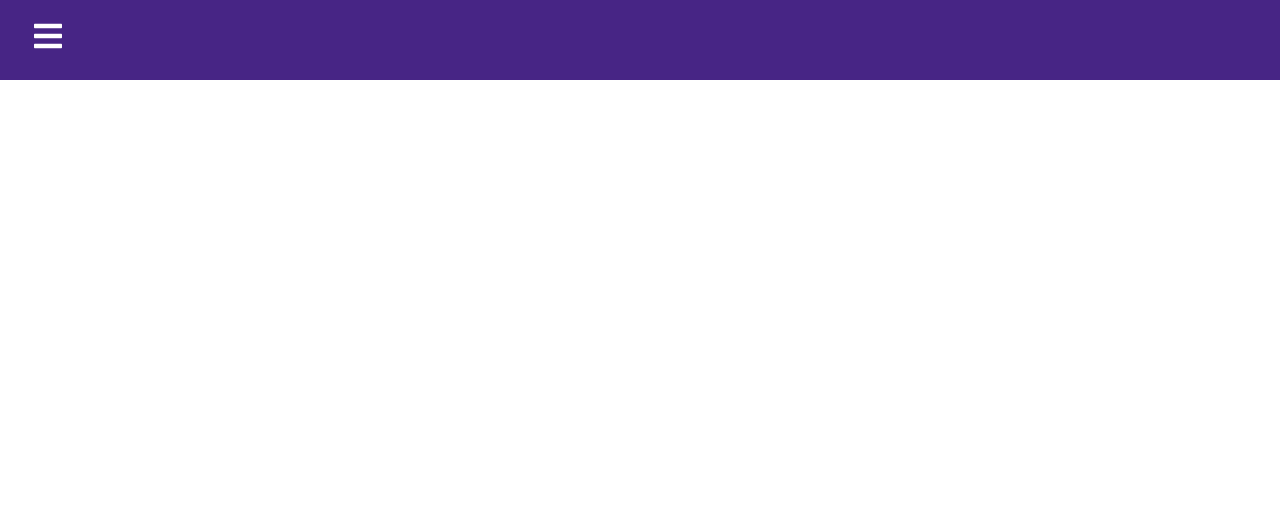
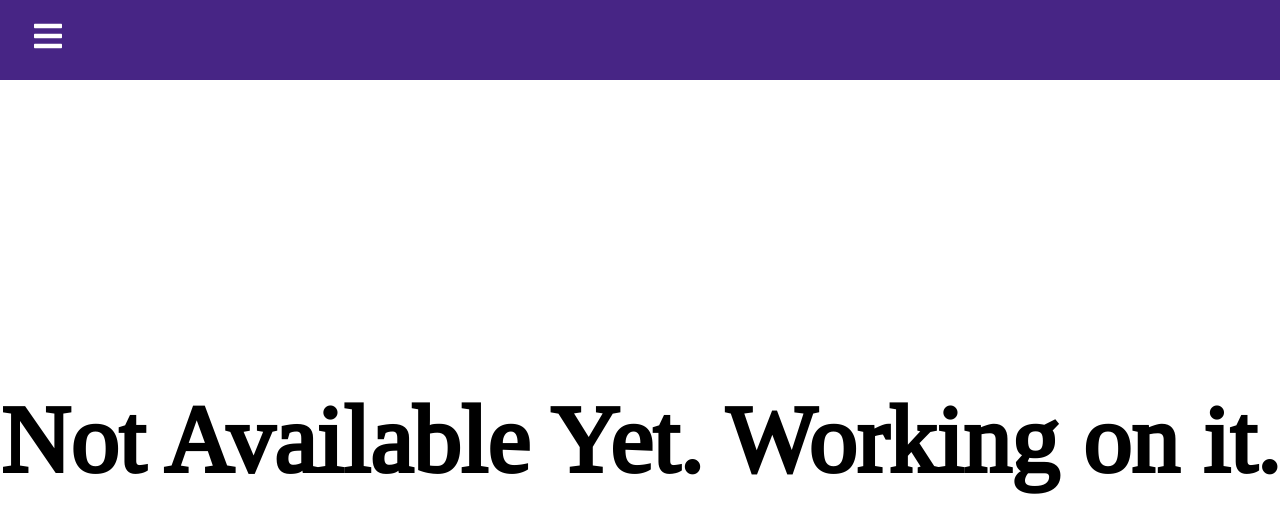
Before and after one commit to Anthony-Rodriguez/yugioh, a React (Create React App) app: page /account in a window 1280 px wide. Shown: the top 532 px of the page. Built offline with nearby package versions, Linux system fonts and the light colour scheme.

Commit message:
Add icons for cards and deck and install axios

```diff
--- a/package.json
+++ b/package.json
@@ -6,6 +6,7 @@
     "@testing-library/jest-dom": "^5.11.10",
     "@testing-library/react": "^11.2.6",
     "@testing-library/user-event": "^12.8.3",
+    "axios": "^0.21.1",
     "react": "^17.0.2",
     "react-dom": "^17.0.2",
     "react-icons": "^4.2.0",
--- a/src/App.css
+++ b/src/App.css
@@ -14,6 +14,22 @@
   font-size: 3rem;
 }
 
+.account {
+  display: flex;
+  height: 90vh;
+  align-items: center;
+  justify-content: center;
+  font-size: 3rem;
+}
+
+.cards {
+  display: flex;
+  height: 90vh;
+  align-items: center;
+  justify-content: center;
+  font-size: 3rem;
+}
+
 .decks {
   display: flex;
   height: 90vh;
--- a/src/App.js
+++ b/src/App.js
@@ -2,7 +2,9 @@ import './App.css';
 import { BrowserRouter as Router, Switch, Route } from 'react-router-dom'
 import Navbar from './components/Sidebar/Sidebar.js'
 import Home from './routes/landingPage.js'
-import Deck from './routes/deck.js'
+import Account from './routes/account.js'
+import Decks from './routes/decks.js'
+import Cards from './routes/cards.js'
 
 function App() {
   return (
@@ -11,7 +13,9 @@ function App() {
       <Navbar />
         <Switch>
           <Route path='/' exact component={Home} />
-          <Route path='/decks' exact component={Deck} />
+          <Route path='/account' exact component={Account} />
+          <Route path='/decks' exact component={Decks} />
+          <Route path='/cards' exact component={Cards} />
         </Switch>
     </Router>
     </>
--- a/src/components/Sidebar/SidebarData.js
+++ b/src/components/Sidebar/SidebarData.js
@@ -1,5 +1,7 @@
 import React from 'react'
 import * as AiIcons from 'react-icons/ai'
+import * as GiIcons from 'react-icons/gi'
+import * as VscIcons from 'react-icons/vsc'
 
 export const SidebarData = [
   {
@@ -10,20 +12,20 @@ export const SidebarData = [
   },
   {
     title: 'Account',
-    path: '/',
-    icon: <AiIcons.AiFillHome />,
+    path: '/account',
+    icon: <VscIcons.VscAccount />,
     className: 'nav-text'
   },
   {
     title: 'Cards',
-    path: '/',
-    icon: <AiIcons.AiFillHome />,
+    path: '/cards',
+    icon: <GiIcons.GiCardPick />,
     className: 'nav-text'
   },
   {
-    title: 'Deck',
+    title: 'Decks',
     path: '/decks',
-    icon: <AiIcons.AiFillHome />,
+    icon: <GiIcons.GiCardDraw />,
     className: 'nav-text'
   },
 ]
--- /dev/null
+++ b/src/routes/account.js
@@ -0,0 +1,11 @@
+import React from 'react'
+
+function Account() {
+  return (
+    <div className='account'>
+      <h1>Not Available Yet. Working on it.</h1>
+    </div>
+  )
+}
+
+export default Account
--- /dev/null
+++ b/src/routes/cards.js
@@ -0,0 +1,14 @@
+import React, { setState } from 'react'
+
+
+function Cards() {
+const [cards, setCards] = setState()
+
+  return (
+    <div className='cards'>
+      <h1>Cards</h1>
+    </div>
+  )
+}
+
+export default Cards
--- a/src/routes/deck.js
+++ b/src/routes/decks.js
@@ -1,6 +1,6 @@
 import React from 'react'
 
-function Deck() {
+function Decks() {
   return (
     <div className='decks'>
       <h1>Decks</h1>
@@ -8,4 +8,4 @@ function Deck() {
   )
 }
 
-export default Deck
+export default Decks
```
Also changed, not shown: 1 other file (tests, documents, lock files or other folders).
